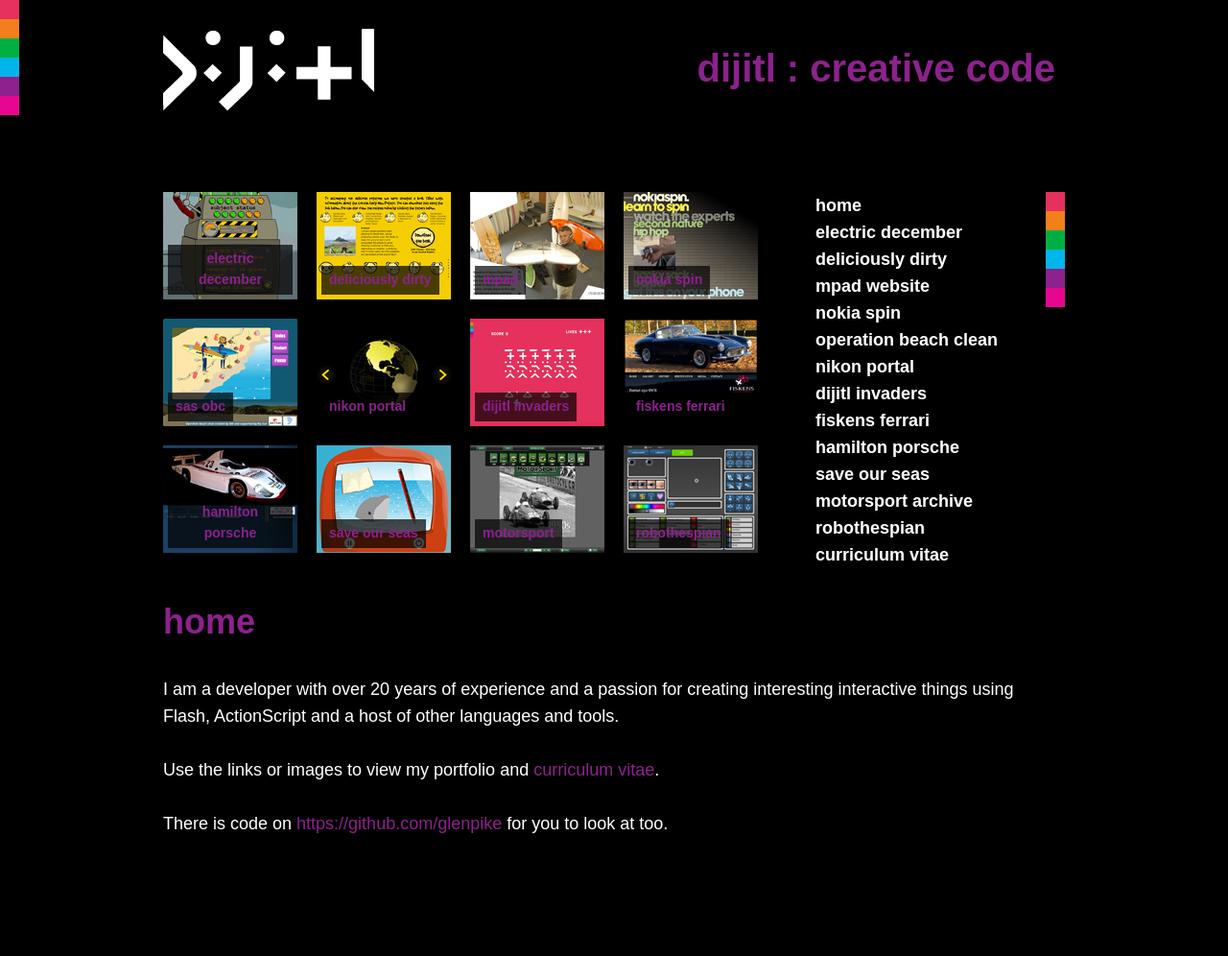
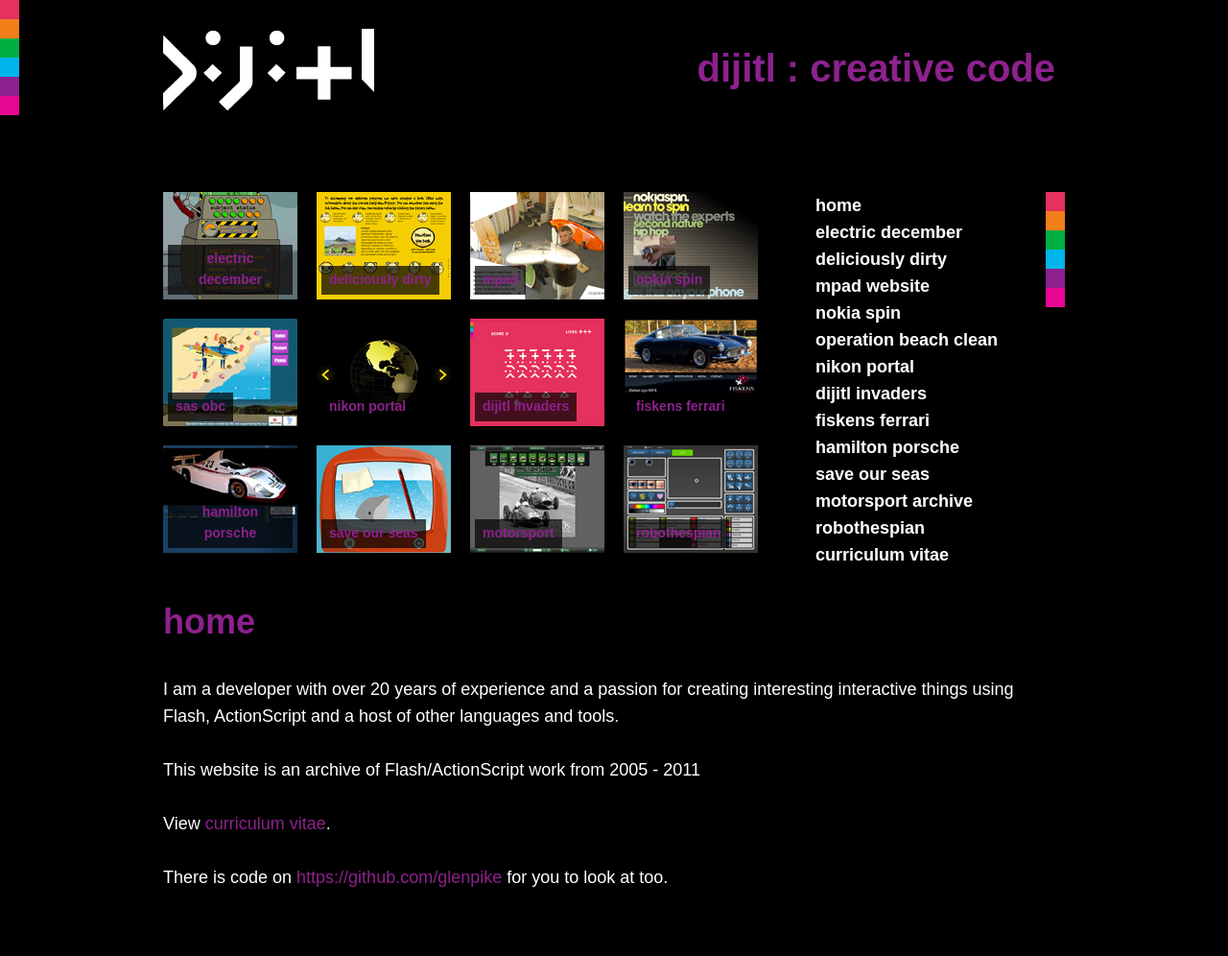
Before and after one commit to glenpike/dijitl, a Jekyll site: the page built from index.md, in a window 1280 px wide. Shown: the whole page at 96% size. Built offline with Jekyll 4.4.1, drawn with Linux system fonts in a browser that asks for light colours; before the commit the page ends 940 px from its top, so only the background shows below that.

Commit message:
Archive & update CV

```diff
--- a/index.md
+++ b/index.md
@@ -6,5 +6,6 @@ layout: home
 title: home
 ---
 <p>I am a developer with over 20 years of experience and a passion for creating interesting interactive things using Flash, ActionScript and a host of other languages and tools.</p>
-<p>Use the links or images to view my portfolio and <a href="images/CV_Web.pdf" title="curriculum vitae opens as a PDF document">curriculum vitae</a>. </p>
+<p>This website is an archive of Flash/ActionScript work from 2005 - 2011</p>
+<p>View <a href="images/CV_Web.pdf" title="curriculum vitae opens as a PDF document">curriculum vitae</a>. </p>
 <p>There is code on <a href="https://github.com/glenpike">https://github.com/glenpike</a> for you to look at too.</p>
```
Also changed, not shown: 1 other file.
